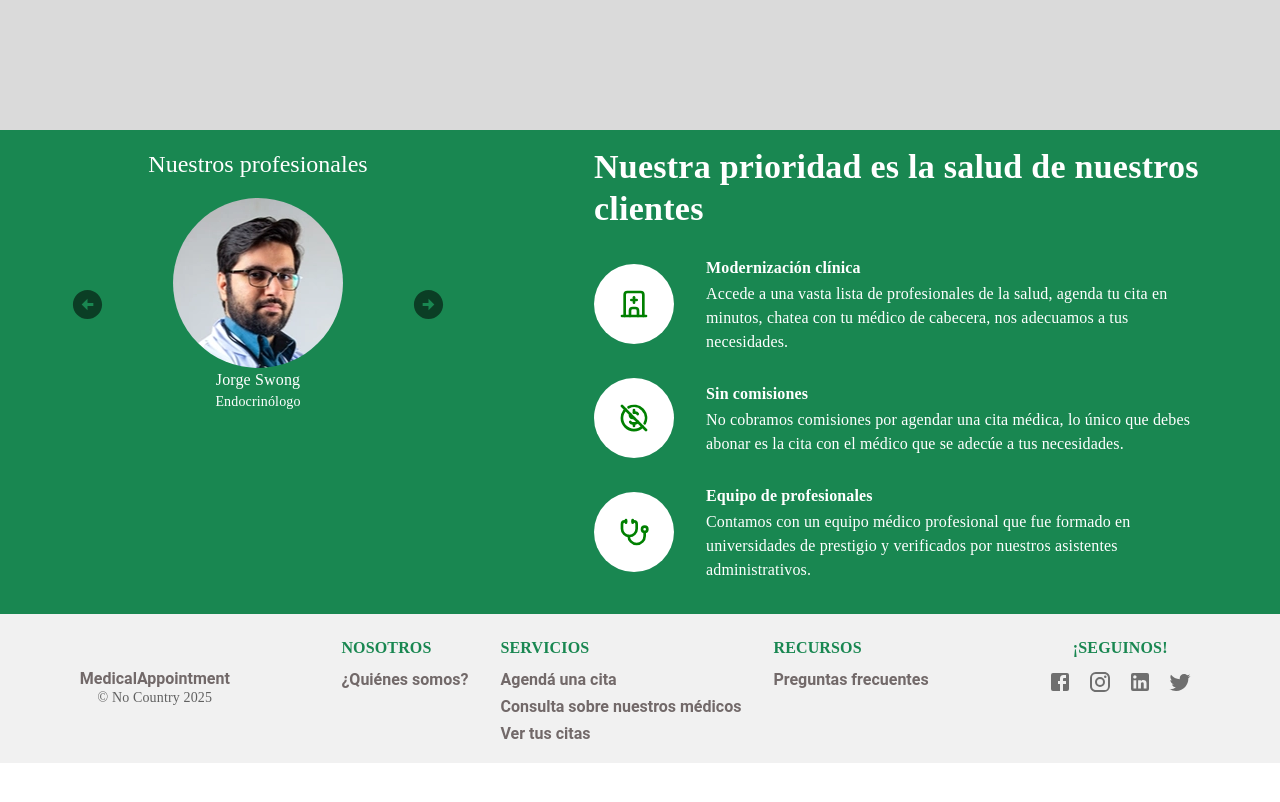
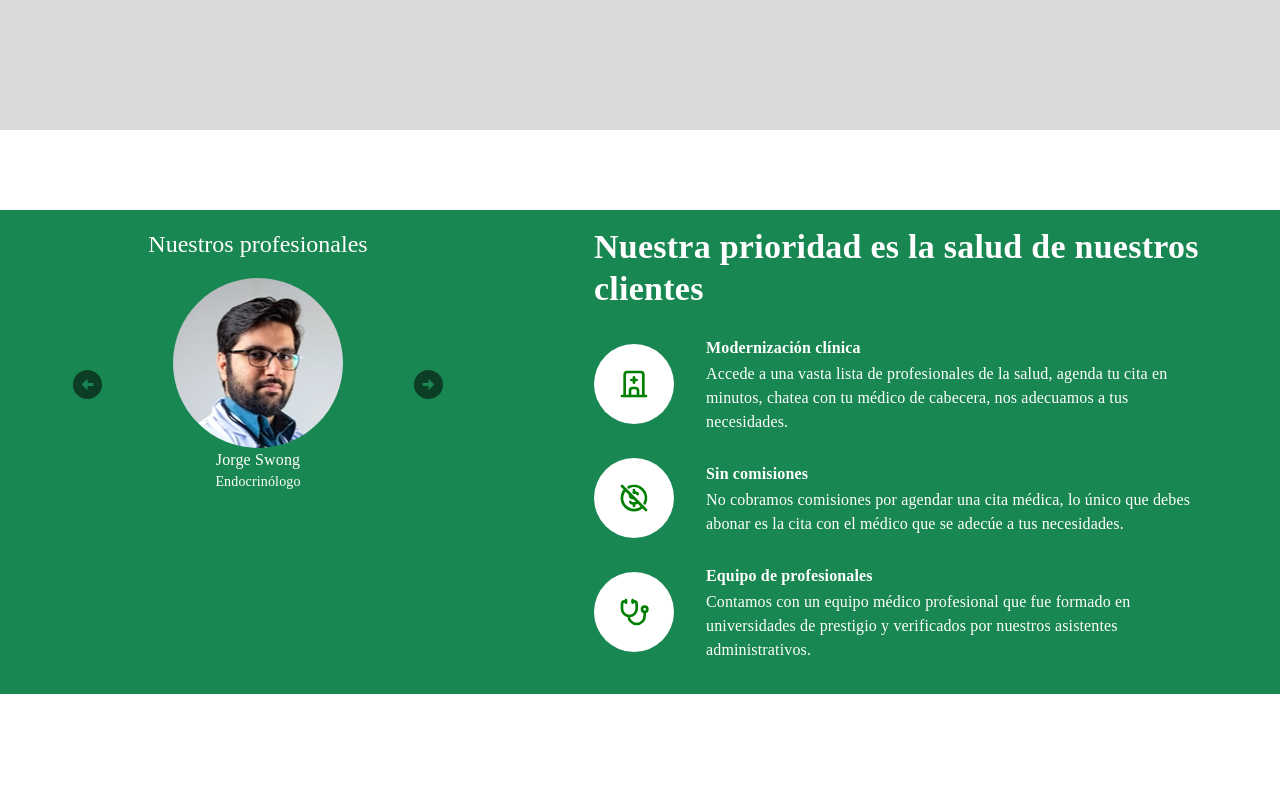
Before and after one commit to fr4ncisx/medicalappointment-nocountry, a React (Vite) app in the folder frontend/: page / in a window 1280 px wide. Shown: the part 860-1662 px from the top of the page. Before the commit the page ends 1623 px from the top, so only its background shows below. Built offline with nearby package versions, Linux system fonts and the light colour scheme; a web font is replaced by a local one.

Commit message:
style: mejora en organizacion de elementos dentro del componente ContentBox

```diff
--- a/frontend/src/components/sections/Welcome/ContentBox/ContentBoxStyle.ts
+++ b/frontend/src/components/sections/Welcome/ContentBox/ContentBoxStyle.ts
@@ -4,8 +4,9 @@ export const ContentBoxStyle: ObjectStyles = {
     box: {
         display: "flex",
         justifyContent: "space-around",
+        alignItems: "start",
         backgroundColor: "#198751",
         width: "100%",
-        minHeight: "10vh",
+        margin: "5rem 0px 20rem"
     }
 };
```
